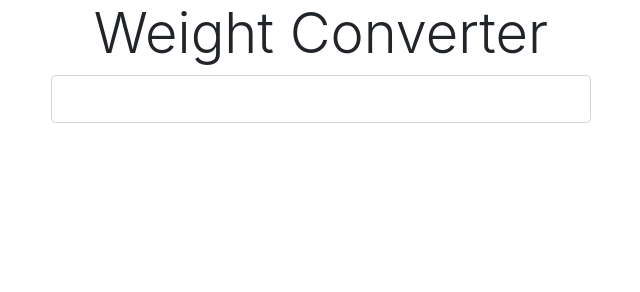
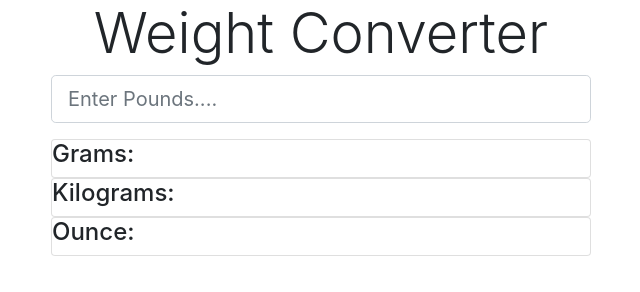
Before and after one commit to Keerthi-Mani/Weight-Converter, a plain HTML site: page index.html in a window 1280 px wide. Shown: the whole page, without its empty margins (34-674 px from the left). Drawn offline with nearby package versions, Linux system fonts and the light colour scheme.

Commit message:
display the output in cardblock

```diff
--- a/index.html
+++ b/index.html
@@ -20,9 +20,37 @@
           <h1 class="display-4 text-center">Weight Converter</h1>
           <form>
             <div class="form-group">
-              <input class="form-control form-control-lg" type="number" />
+              <input
+                id="lbsInput"
+                class="form-control form-control-lg"
+                type="number"
+                placeholder="Enter Pounds...."
+              />
             </div>
           </form>
+
+          <div id="output">
+            <div class="card">
+              <div class="card-block">
+                <h4>Grams:</h4>
+                <div id="gramsOutput"></div>
+              </div>
+            </div>
+
+            <div class="card">
+              <div class="card-block">
+                <h4>Kilograms:</h4>
+                <div id="kgOutput"></div>
+              </div>
+            </div>
+
+            <div class="card">
+              <div class="card-block">
+                <h4>Ounce:</h4>
+                <div id="ozOutput"></div>
+              </div>
+            </div>
+          </div>
         </div>
       </div>
     </div>
```
